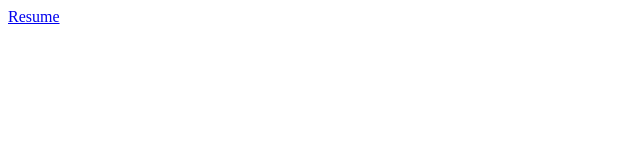
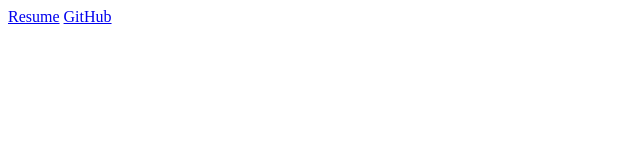
Before and after one commit to cwarrendotco/cwarrendotco, a plain HTML site: page index.html in a window 1280 px wide. Shown: the full height of the page, 0-640 px from the left. Drawn offline with Linux system fonts and the light colour scheme.

Commit message:
Update index.html

```diff
--- a/index.html
+++ b/index.html
@@ -5,5 +5,6 @@
     </head>
     <body>
         <a href="ChristopherWarrenResume.pdf" style="font family: Verdana">Resume</a>
+        <a href="https://github.com/cwarrendotco/" style="font family: Verdana">GitHub</a>
     </body>
 </html>
```
